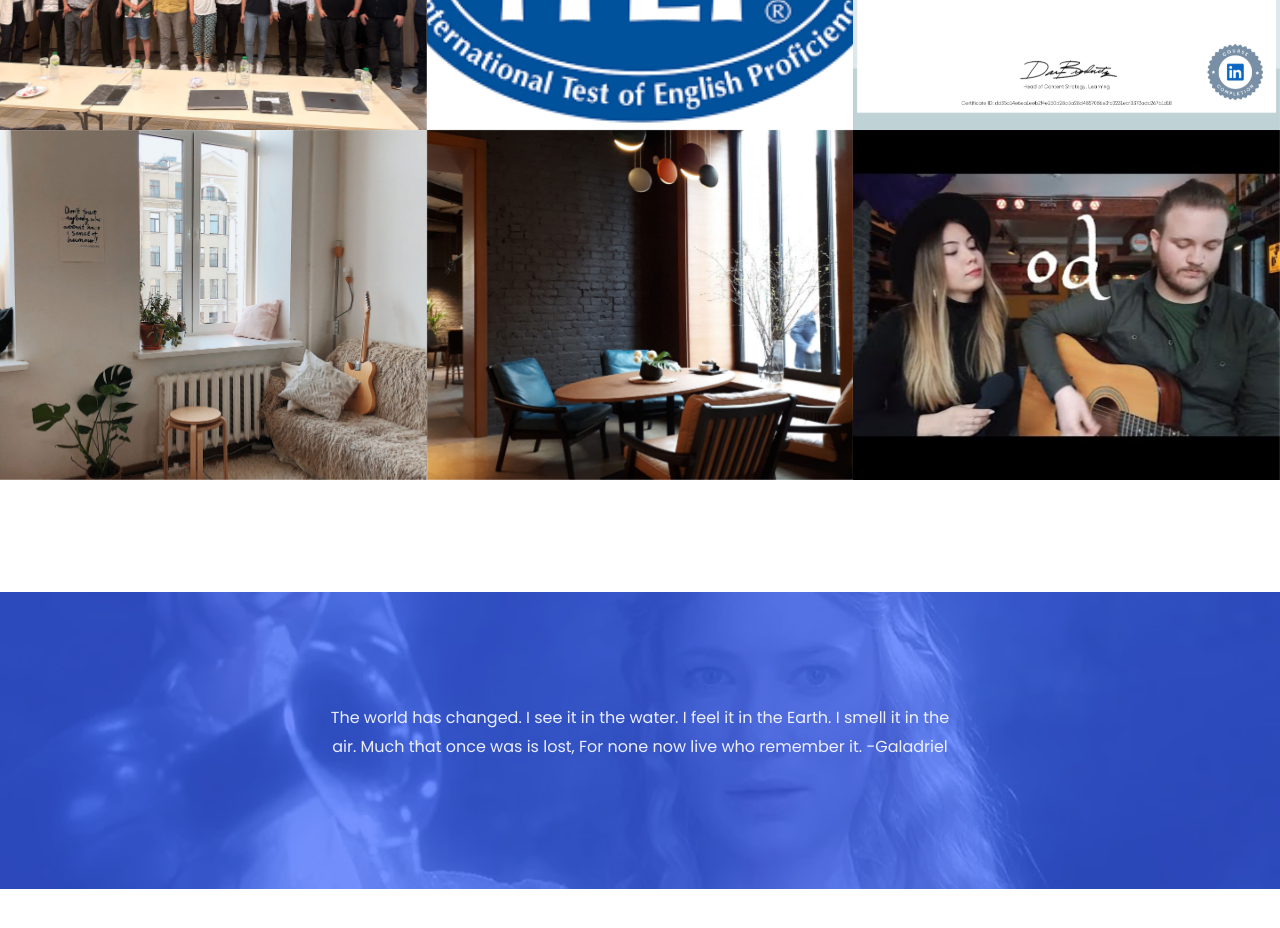
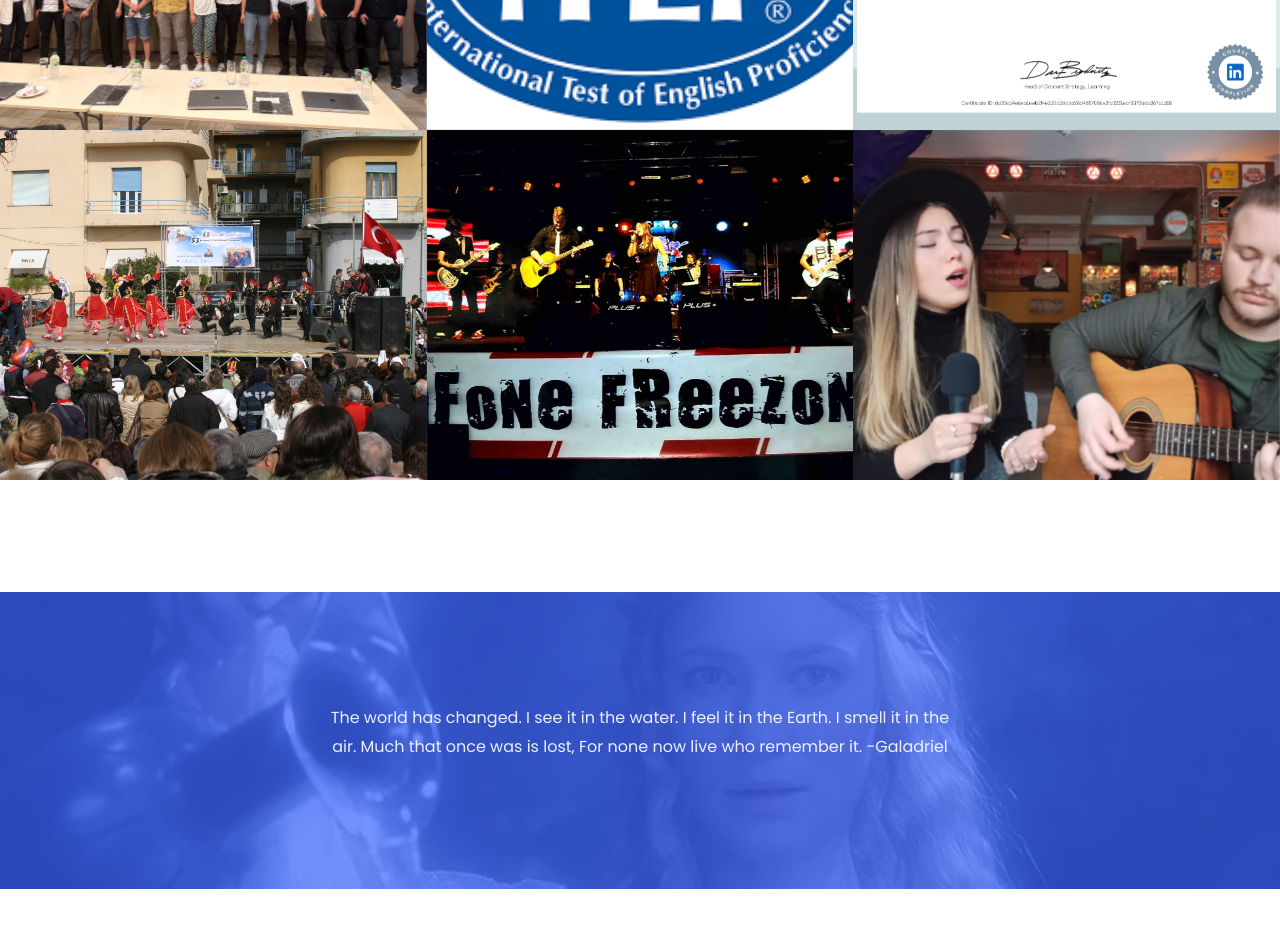
Before and after one commit to UmutcanKalkan/UmutcanKalkan.github.io, a plain HTML site: page index.html in a window 1280 px wide. Shown: the part 5760-6688 px from the top of the page. Drawn offline with Linux system fonts and the light colour scheme; files whose address does not match are found by name.

Commit message:
portfolio: last version.

```diff
--- a/index.html
+++ b/index.html
@@ -59,7 +59,7 @@
 						<h1>Umutcan Kalkan</h1>
 						<h2>I'm a
 							<span class="txt-rotate" data-period="500"
-								data-rotate='[  "Software Engineer", "Backend Developer", "Full Stack Developer"]'></span>
+								data-rotate='[  "Software Engineer", "Backend Developer", "Full-Stack Developer"]'></span>
 						</h2>
 					</div>
 				</div>
@@ -484,7 +484,7 @@
 				</div>
 				<div class="col-md-4">
 					<div class="project img ftco-animate d-flex justify-content-center align-items-center"
-						style="background-image: url(images/work-4.jpg);">
+						style="background-image: url(images/folk_dance.JPG);">
 						<div class="overlay"></div>
 						<div class="text text-center p-4">
 							<h3><a href="#">Festival Internazionale Bambini Bond 2008</a></h3>
@@ -494,7 +494,7 @@
 				</div>
 				<div class="col-md-4">
 					<div class="project img ftco-animate d-flex justify-content-center align-items-center"
-						style="background-image: url(images/work-5.jpg);">
+						style="background-image: url(images/freezone.jpeg);">
 						<div class="overlay"></div>
 						<div class="text text-center p-4">
 							<h3><a href="#">Vodafone FreeZone High School Music Competition</a></h3>
@@ -504,7 +504,7 @@
 				</div>
 				<div class="col-md-4">
 					<div class="project img ftco-animate d-flex justify-content-center align-items-center"
-						style="background-image: url(images/hqdefault.jpeg);">
+						style="background-image: url(images/youtube.jpg);">
 						<div class="overlay"></div>
 						<div class="text text-center p-4">
 							<h3><a href="https://www.youtube.com/@dilsahmusic">Acoustic Cover Youtube Channel</a></h3>
```
Also changed, not shown: images/folk_dance.JPG (added), images/freezone.jpeg (added), images/youtube.jpg (added).
